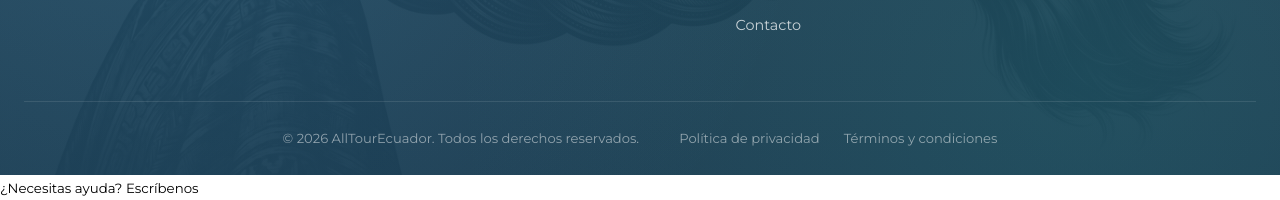
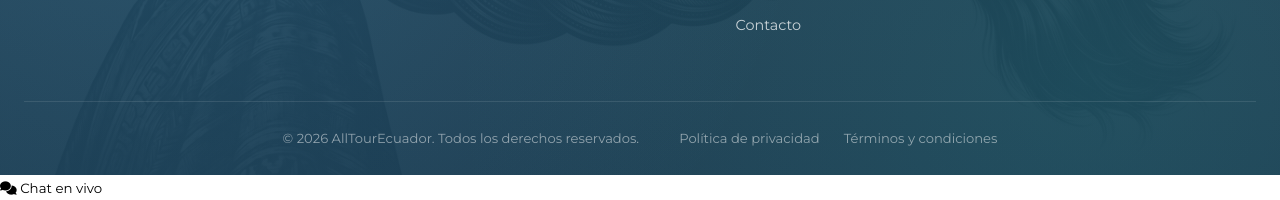
Before and after one commit to Santyx1/alltourecuador, a plain HTML site: page index.html in a window 1280 px wide. Shown: the part 6600-6800 px from the top of the page. Drawn offline with nearby package versions, Linux system fonts and the light colour scheme; a web font is replaced by a local one.

Commit message:
Update index.html

```diff
--- a/index.html
+++ b/index.html
@@ -724,6 +724,14 @@
         <span class="whatsapp-tooltip" data-i18n="whatsapp.tooltip">¿Necesitas ayuda?</span>
     </a>
 
+    <!-- Chat flotante Tawk.to -->
+<button class="chat-float"
+        onclick="abrirChat()"
+        aria-label="Abrir chat">
+    <i class="fa-solid fa-comments"></i>
+    <span>Chat en vivo</span>
+</button>
+
     <button class="back-to-top" id="backToTop" aria-label="Volver arriba">
         <i class="fa-solid fa-arrow-up"></i>
     </button>
@@ -785,19 +793,15 @@ Tawk_API.onBeforeLoad = function() {
 })();
 </script>
 
-
-<button onclick="abrirChat()">
-    ¿Necesitas ayuda? Escríbenos
-</button>
-
 <script>
 function abrirChat() {
     Tawk_API.showWidget();
-    Tawk_API.maximize();
+
+    setTimeout(function() {
+        Tawk_API.maximize();
+    }, 300);
 }
 </script>
 
-
-
 </body>
 </html>
```
